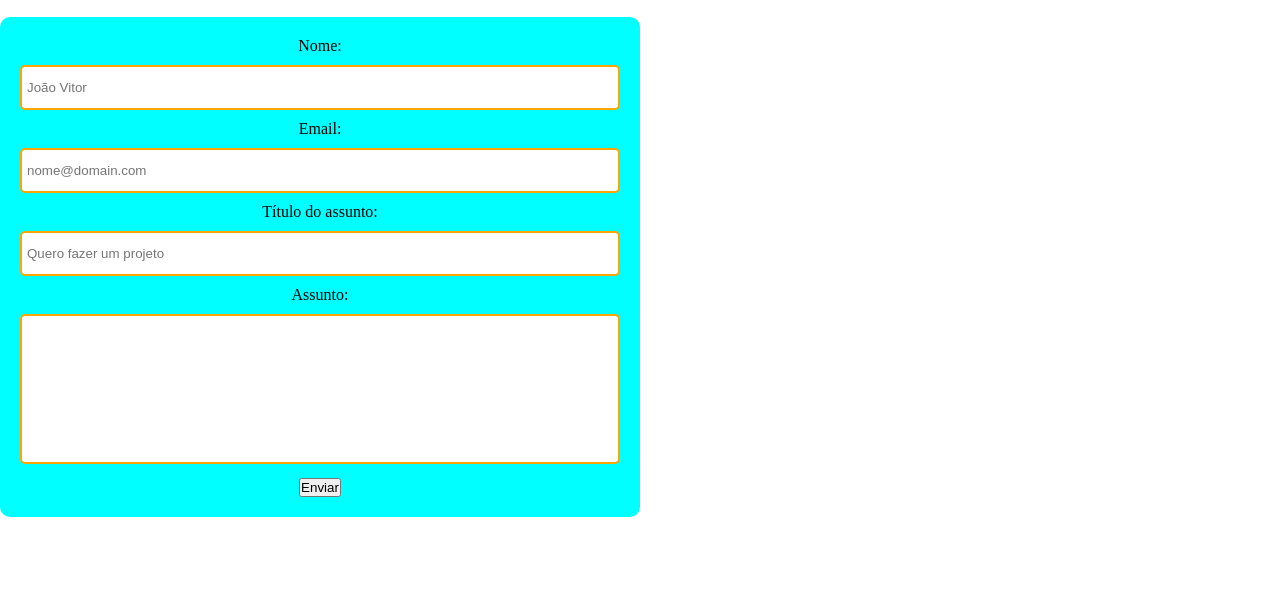
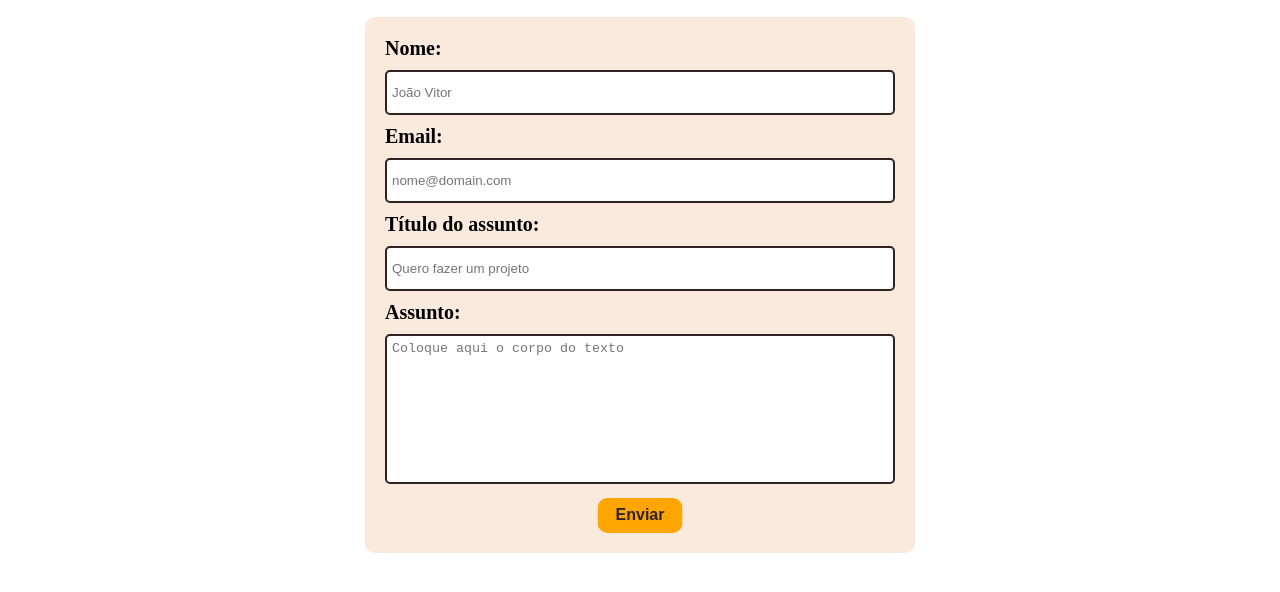
Before and after one commit to luizinbrzado/DH-Front2-Checkpoint1, a plain HTML site: page index.html in a window 1280 px wide. Both pictures are taken after a click on the button "Contato". Shown: the part 92-684 px from the top of the page. Drawn offline with Linux system fonts and the light colour scheme.

Commit message:
Adicionando form contato e membros da equipe

```diff
--- a/css/style.css
+++ b/css/style.css
@@ -137,14 +137,22 @@ transform: translate(-50%, -50%);
 
 .contato {
     margin-top: 20px;
-    text-align: center;
+}
+
+form label {
+    font-size: 20px;
+    font-weight: 600;
+    cursor: pointer;
 }
 
 form {
+    position: relative;
+    left: 50%;
+    transform: translateX(-50%);
     padding: 20px;
-    background-color: aqua;
+    background-color: var(--scolor);
     border-radius: 10px;
-    width: 50%;
+    width: 550px;
 }
 
 form input {
@@ -157,7 +165,7 @@ form input {
     transition: border 0.1s ease;
 }
 
-form input {
+form input:focus {
     border: 2px solid var(--dcolor);
 }
 
@@ -172,8 +180,27 @@ form textarea {
     resize: none;
 }
 
-form textarea {
+form textarea:focus {
     border: 2px solid var(--dcolor);
+}
+
+form button {
+    font-size: 1rem;
+    font-weight: 600;
+    border-radius: 10px;
+    background-color: var(--dcolor);
+    color: var(--pcolor);
+    border: 2px solid transparent;
+    padding: 0.4rem 1rem;
+    margin-left: 50%;
+    transform: translate(-50%);
+    margin-right: auto;
+    cursor: pointer;
+    transition: border 0.2s ease;
+}
+
+form button:focus, form button:hover{
+    border: 2px solid var(--pcolor);
 }
 
 /* /FORM CONTATO */
@@ -236,7 +263,7 @@ form textarea {
     transition: border 0.2s ease;
 }
 
-.form button:focus, .form button:hover{
+.form button:focus {
     border: 2px solid var(--pcolor);
 }
 
--- a/js/app.js
+++ b/js/app.js
@@ -107,7 +107,7 @@ function criarFormContato() {
             </div>
             <div>
                 <label for="assunto">Assunto:</label>
-                <textarea name="assunto" id="assunto" cols="30" rows="10"></textarea required>
+                <textarea name="assunto" id="assunto" cols="30" rows="10" placeholder="Coloque aqui o corpo do texto"></textarea required>
             </div>
             <button type="sumbit">Enviar</button>
         </form>
```
